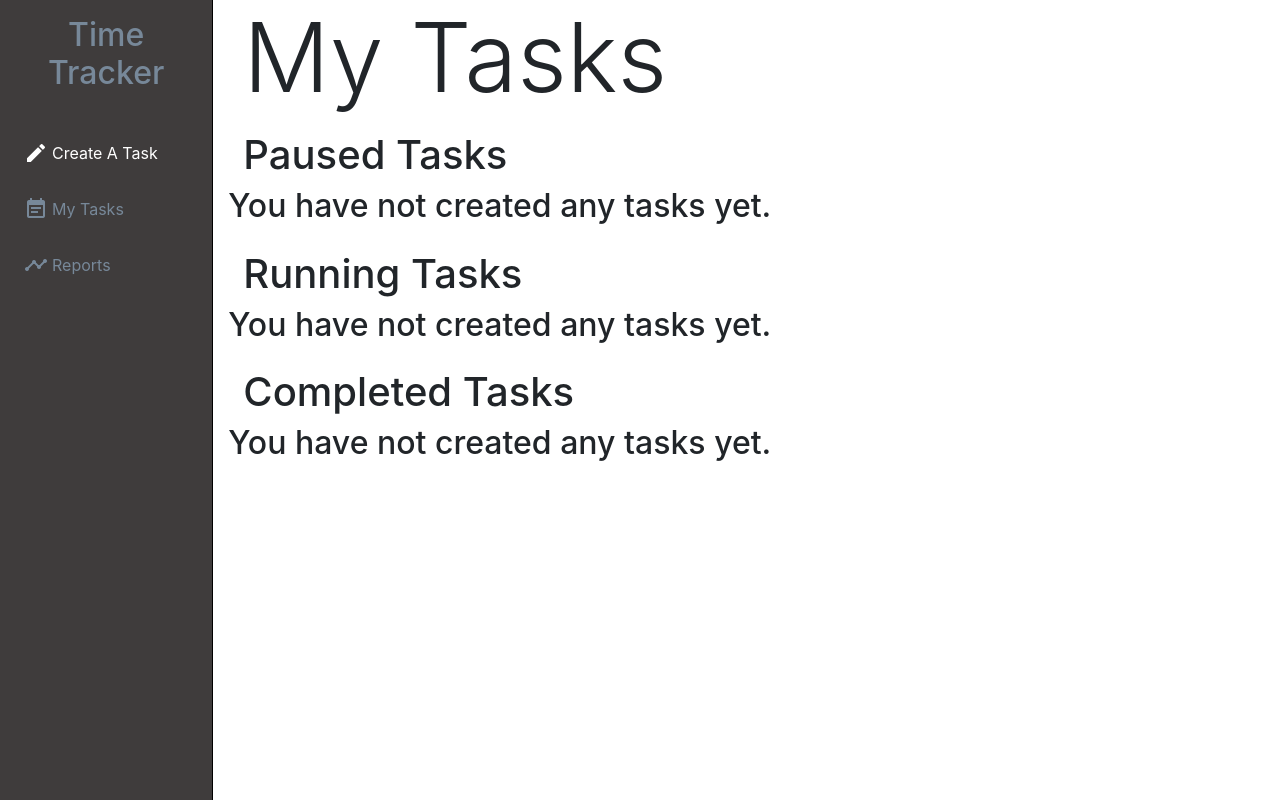
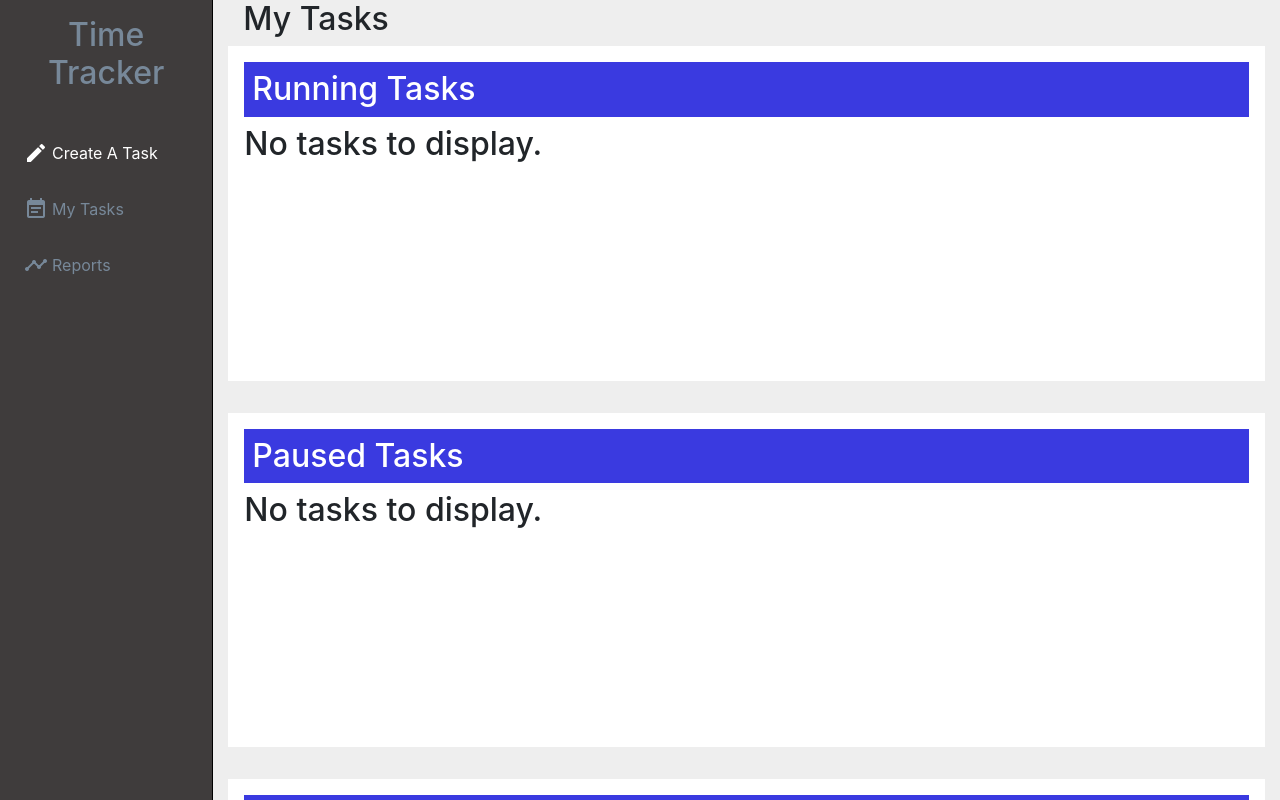
Before and after one commit to chingu-voyages/TNT-Task-Timer-v12-geckos-team-01-, a React (Create React App) app: page /mytasks in a window 1280 px wide. Shown: the top 800 px of the page. Built offline with nearby package versions, Linux system fonts and the light colour scheme.

Commit message:
task list styling

```diff
--- a/src/App.css
+++ b/src/App.css
@@ -7,11 +7,14 @@
   --timer-display-bg-color: lightgray;
   --timer-display-text-color: black;
   --timer-display-time-color: black;
+
+  --body-bg-color: #eee;
 }
 
 html,
 body {
   height: 100%;
+  background-color: var(--body-bg-color);
 }
 
 /* disable all underlines when hovering over links and icons */
@@ -122,6 +125,21 @@ i:hover {
 /* task list items (mostly in TaskList.js and TaskListItem.js) */
 .task-list-container {
   width: 100%;
+  margin-bottom: 2rem;
+  background-color: white;
+  padding: 1rem;
+}
+.task-list {
+  height: 15rem;
+  overflow: scroll;
+  overflow-x: hidden;
+  scroll-behavior: smooth;
+}
+
+.task-list-title {
+  background-color: #3a3ae0;
+  color: white;
+  padding: 0.5rem;
 }
 .task-list-item {
   display: flex;
--- a/src/components/TaskList.js
+++ b/src/components/TaskList.js
@@ -6,23 +6,32 @@ import ListGroup from "react-bootstrap/ListGroup";
 
 import TaskListItem from "./TaskListItem";
 
-const TaskList = ({ tasks }) => {
-  if (tasks.length === 0) {
-    return <h2>You have not created any tasks yet.</h2>;
-  }
+const TaskList = ({ tasks, title }) => {
   return (
     <div className="task-list-container">
-      <ListGroup>
-        {tasks.map(task => (
-          <TaskListItem key={task.id} task={task} />
-        ))}
-      </ListGroup>
+      <h2 className="task-list-title">{title}</h2>
+      <div className="task-list">
+        {tasks.length === 0 ? (
+          <h2>No tasks to display.</h2>
+        ) : (
+          <ListGroup>
+            {tasks.map(task => (
+              <TaskListItem key={task.id} task={task} />
+            ))}
+          </ListGroup>
+        )}
+      </div>
     </div>
   );
 };
 
 TaskList.propTypes = {
-  tasks: PropTypes.array.isRequired
+  tasks: PropTypes.array.isRequired,
+  title: PropTypes.string
+};
+
+TaskList.defaultProps = {
+  title: "Tasks"
 };
 
 export default TaskList;
--- a/src/pages/RunningTasksPage.js
+++ b/src/pages/RunningTasksPage.js
@@ -4,7 +4,6 @@ import { connect } from "react-redux";
 
 import Container from "react-bootstrap/Container";
 import Row from "react-bootstrap/Row";
-import Col from "react-bootstrap/Col";
 
 // import ListGroup from "react-bootstrap/ListGroup";
 import TaskList from "../components/TaskList";
@@ -12,34 +11,28 @@ import TaskList from "../components/TaskList";
 const RunningTasksPage = ({ taskList }) => {
   return (
     <Container>
-      <h2 className="display-1">My Tasks</h2>
-      <Row className="mt-3">
-        <Col xs={{ span: 12 }}>
-          <h1>Paused Tasks</h1>
-        </Col>
+      <div className="page-header">
+        <h2 className="">My Tasks</h2>
+      </div>
+
+      <Row>
+        <TaskList
+          title="Running Tasks"
+          tasks={taskList.filter(task => task.running)}
+        />
+      </Row>
+
+      <Row>
+        <TaskList
+          title="Paused Tasks"
+          tasks={taskList.filter(task => !task.running && !task.completed)}
+        />
       </Row>
       <Row>
         <TaskList
-          tasks={taskList.filter(task => !task.running && !task.completed)}
+          title="Completed Tasks"
+          tasks={taskList.filter(task => task.completed)}
         />
-      </Row>
-
-      <Row className="mt-3">
-        <Col xs={{ span: 12 }}>
-          <h1>Running Tasks</h1>
-        </Col>
-      </Row>
-      <Row>
-        <TaskList tasks={taskList.filter(task => task.running)} />
-      </Row>
-
-      <Row className="mt-3">
-        <Col xs={{ span: 12 }}>
-          <h1>Completed Tasks</h1>
-        </Col>
-      </Row>
-      <Row>
-        <TaskList tasks={taskList.filter(task => task.completed)} />
       </Row>
     </Container>
   );
```
